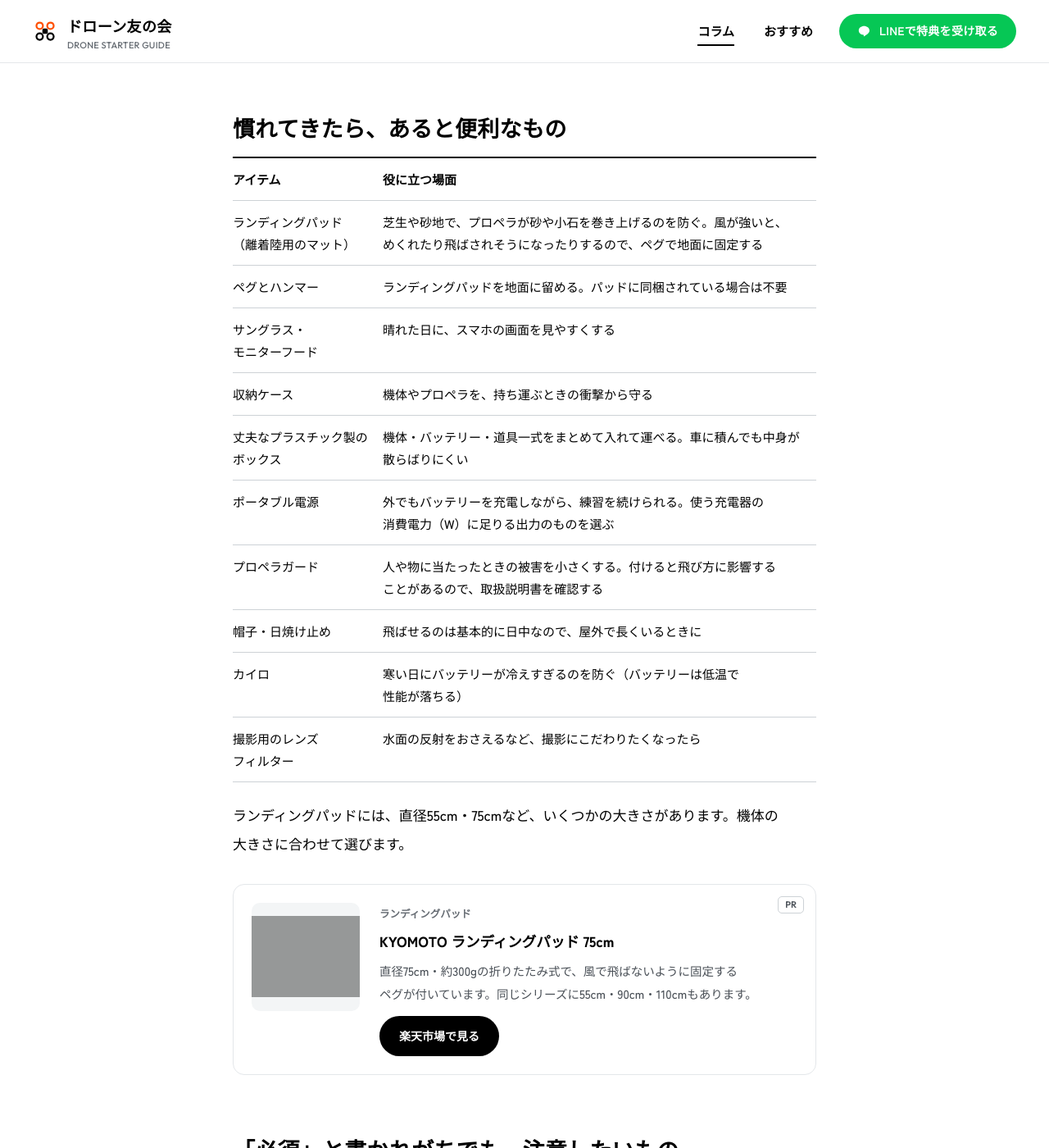
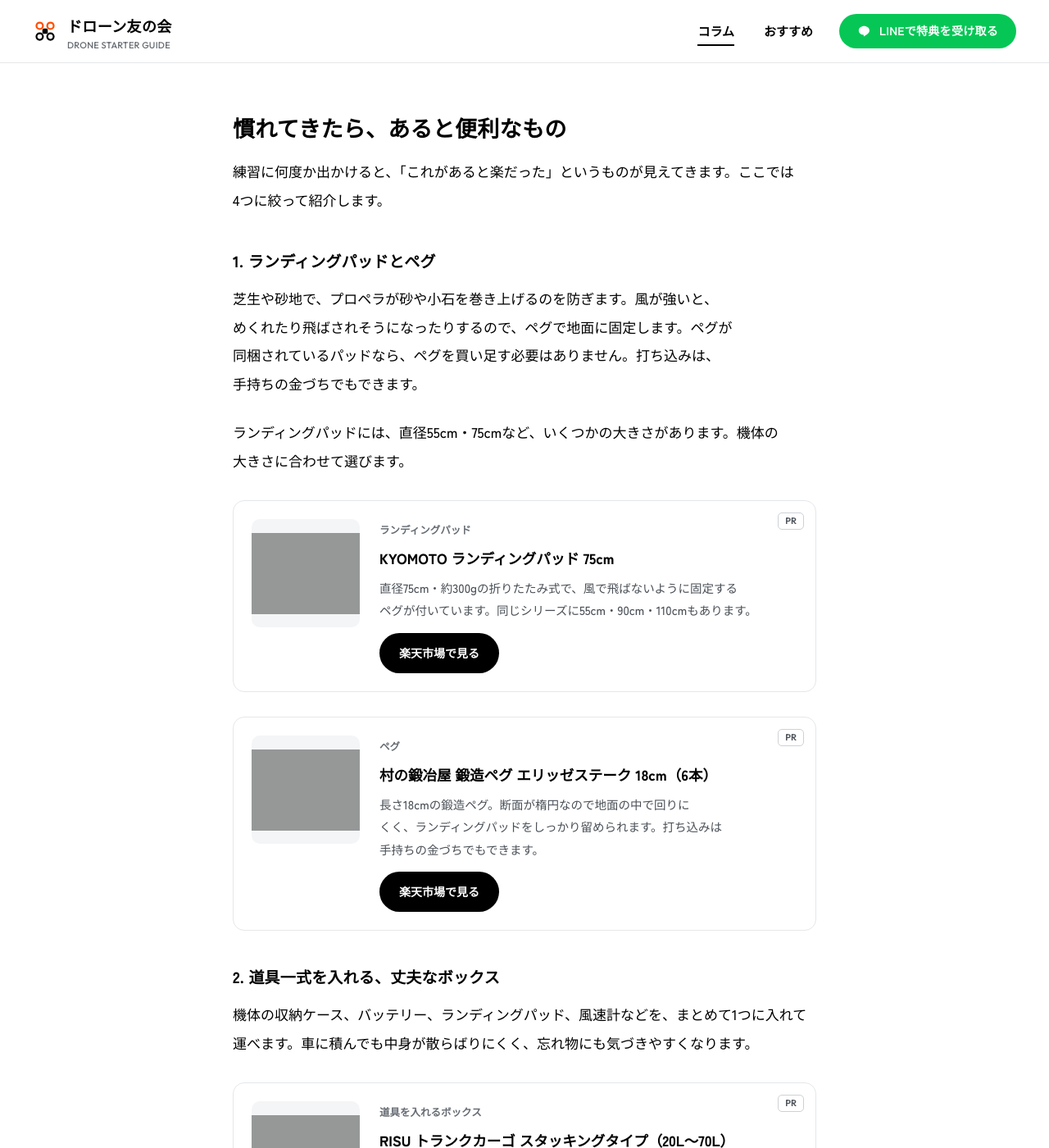
Before and after one commit to KoheiMizoguchi/drone-tomonokai, a Jekyll site: the page built from _posts/2026-10-05-drone-essential-items.md, in a window 1280 px wide and 1400 px high, scrolled down 4366 px. Shown: the whole window at 82% size. Built offline with Jekyll 4.4.1, drawn with Linux system fonts in a browser that asks for light colours; some of the changed text lies outside the part shown; grey boxes are pictures that could not be loaded.

Commit message:
ニュースのコラムを追加し、「あると便利なもの」を厳選して商品を追加
Co-Authored-By: Claude Opus 5.5 <noreply@anthropic.com>

```diff
--- a/_data/rakuten_items.yml
+++ b/_data/rakuten_items.yml
@@ -41,3 +41,27 @@
   category: バッテリーの持ち運び
   comment: ラジコン用のバッテリーを入れて持ち運ぶ・保管するための袋です。入れる前に、自分のバッテリーが中に収まる大きさかを確かめます。
   checked: 2026-10-10
+
+- id: peg-elizze-18
+  name: 村の鍛冶屋 鍛造ペグ エリッゼステーク 18cm（6本）
+  url: https://item.rakuten.co.jp/yminfo/10020521/
+  image: https://thumbnail.image.rakuten.co.jp/@0_mall/yminfo/cabinet/muranokajia/mk-1806.jpg?_ex=300x300
+  category: ペグ
+  comment: 長さ18cmの鍛造ペグ。断面が楕円なので地面の中で回りにくく、ランディングパッドをしっかり留められます。打ち込みは手持ちの金づちでもできます。
+  checked: 2026-10-10
+
+- id: trunk-cargo
+  name: RISU トランクカーゴ スタッキングタイプ（20L〜70L）
+  url: https://item.rakuten.co.jp/risu-proshop/17561-2/
+  image: https://thumbnail.image.rakuten.co.jp/@0_mall/risu-proshop/cabinet/images/trunk/17561-2-01se-pro.jpg?_ex=300x300
+  category: 道具を入れるボックス
+  comment: フタ付きの丈夫なプラスチック製ボックスで、耐荷重は100kg。20Lから70Lまで大きさを選べます。機体の収納ケースやバッテリー、ランディングパッドが入るか、寸法を確かめて選びます。
+  checked: 2026-10-10
+
+- id: jackery-240
+  name: Jackery ポータブル電源 240 New（256Wh・定格300W）
+  url: https://item.rakuten.co.jp/jackery-japan/n-p-240200-bkor-jk2/
+  image: https://thumbnail.image.rakuten.co.jp/@0_mall/jackery-japan/cabinet/13805583/imgrc0119193061.jpg?_ex=300x300
+  category: ポータブル電源
+  comment: 容量256Wh、定格出力300Wのコンパクトな機種です。使う充電器の消費電力（W）が300W以内か、取扱説明書で確かめてから選びます。
+  checked: 2026-10-10
--- a/_posts/2026-10-05-drone-essential-items.md
+++ b/_posts/2026-10-05-drone-essential-items.md
@@ -73,22 +73,39 @@ image_alt: オレンジの背景に「ドローン本体のほかに、最低限
 
 ## 慣れてきたら、あると便利なもの
 
-| アイテム | 役に立つ場面 |
-|---|---|
-| ランディング<wbr>パッド（離着陸用の<wbr>マット） | 芝生や砂地で、プロペラが砂や小石を巻き上げるのを防ぐ。風が強いと、めくれたり飛ばされそうになったりするので、ペグで地面に固定する |
-| ペグと<wbr>ハンマー | ランディングパッドを地面に留める。パッドに同梱されている場合は不要 |
-| サングラス・<wbr>モニターフード | 晴れた日に、スマホの画面を見やすくする |
-| 収納ケース | 機体やプロペラを、持ち運ぶときの衝撃から守る |
-| 丈夫な<wbr>プラスチック製の<wbr>ボックス | 機体・バッテリー・道具一式をまとめて入れて運べる。車に積んでも中身が散らばりにくい |
-| ポータブル<wbr>電源 | 外でもバッテリーを充電しながら、練習を続けられる。使う充電器の消費電力（W）に足りる出力のものを選ぶ |
-| プロペラガード | 人や物に当たったときの被害を小さくする。付けると飛び方に影響することがあるので、取扱説明書を確認する |
-| 帽子・日焼け止め | 飛ばせるのは基本的に日中なので、屋外で長くいるときに |
-| カイロ | 寒い日にバッテリーが冷えすぎるのを防ぐ（バッテリーは低温で性能が落ちる） |
-| 撮影用の<wbr>レンズ<wbr>フィルター | 水面の反射をおさえるなど、撮影にこだわりたくなったら |
+練習に何度か出かけると、「これがあると楽だった」というものが見えてきます。ここでは4つに絞って紹介します。
+
+### 1. ランディングパッドとペグ
+
+芝生や砂地で、プロペラが砂や小石を巻き上げるのを防ぎます。風が強いと、めくれたり飛ばされそうになったりするので、ペグで地面に固定します。ペグが同梱されているパッドなら、ペグを買い足す必要はありません。打ち込みは、手持ちの金づちでもできます。
 
 ランディングパッドには、直径55cm・75cmなど、いくつかの大きさがあります。機体の大きさに合わせて選びます。
 
 {% include rakuten-item.html id="landing-pad-75" %}
+
+{% include rakuten-item.html id="peg-elizze-18" %}
+
+### 2. 道具一式を入れる、丈夫なボックス
+
+機体の収納ケース、バッテリー、ランディングパッド、風速計などを、まとめて1つに入れて運べます。車に積んでも中身が散らばりにくく、忘れ物にも気づきやすくなります。
+
+{% include rakuten-item.html id="trunk-cargo" %}
+
+### 3. ポータブル電源
+
+外でもバッテリーを充電しながら、練習を続けられます。選ぶときは、使う充電器の消費電力（W）が、ポータブル電源の出力（W）に収まるかを確かめます。
+
+{% include rakuten-item.html id="jackery-240" %}
+
+### 4. モニターフード・サングラス
+
+晴れた日は、スマホの画面が見えにくくなります。画面に日よけを付けるモニターフードや、サングラスがあると見やすくなります。モニターフードは、使うスマホや送信機の大きさに合うものを選びます。
+
+### このほかに、必要に応じて
+
+- **機体の収納ケース・プロペラガード・レンズフィルター**：機種ごとに形が違うので、自分の機種に合う純正品や対応品を選ぶ。プロペラガードは付けると飛び方に影響することがあるので、取扱説明書を確認する
+- **帽子・日焼け止め**：飛ばせるのは基本的に日中なので、屋外で長くいるときに
+- **カイロ**：寒い日にバッテリーが冷えすぎるのを防ぐ（バッテリーは低温で性能が落ちる）
 
 ## 「必須」と書かれがちでも、注意したいもの
 
```
Also changed, not shown: _posts/2026-10-10-kirishima-drone-gensaishi.md (added, +64 -0 lines), _thumbs/kirishima-drone-gensaishi.html (added, +63 -0 lines), assets/img/columns/kirishima-drone-gensaishi.png (added).
